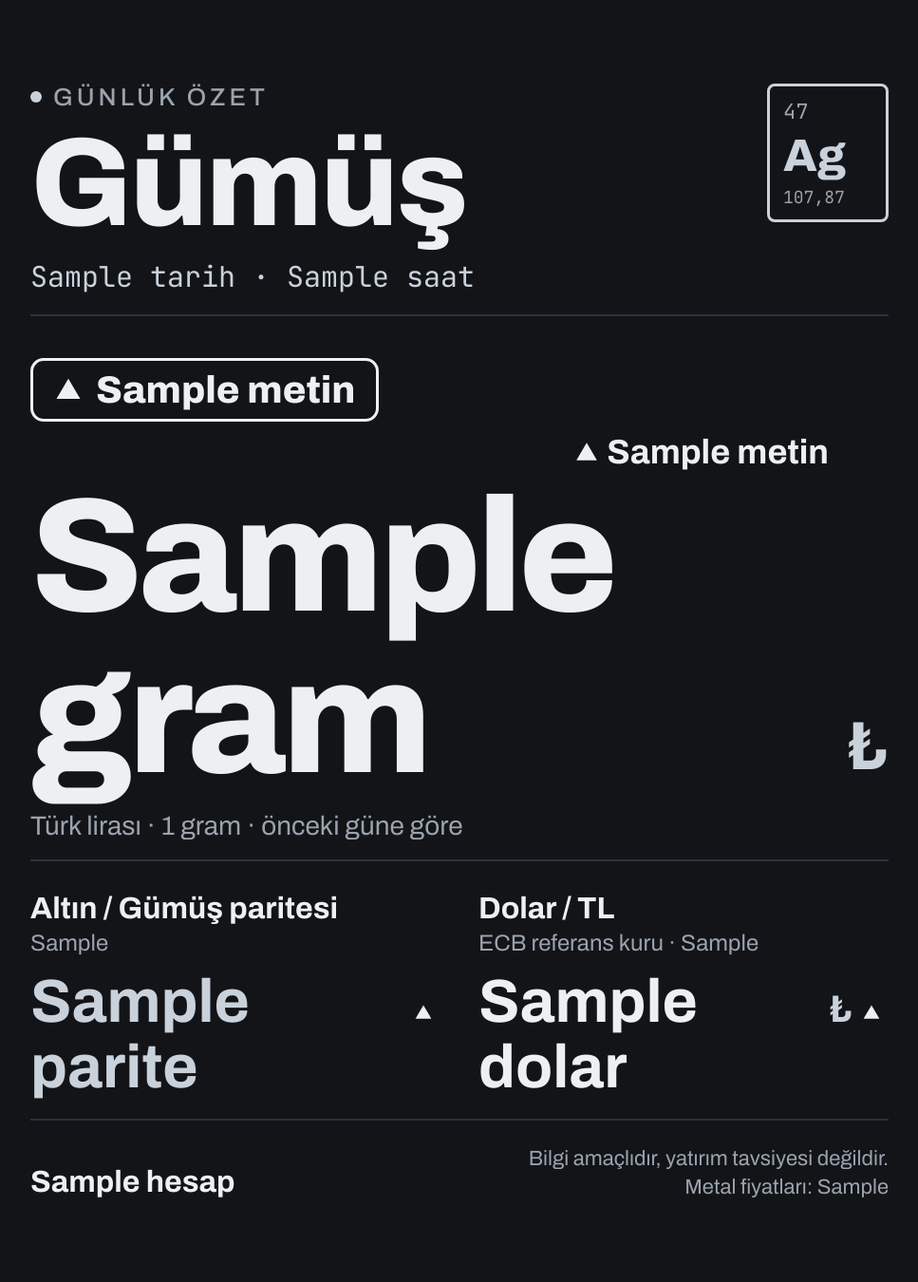
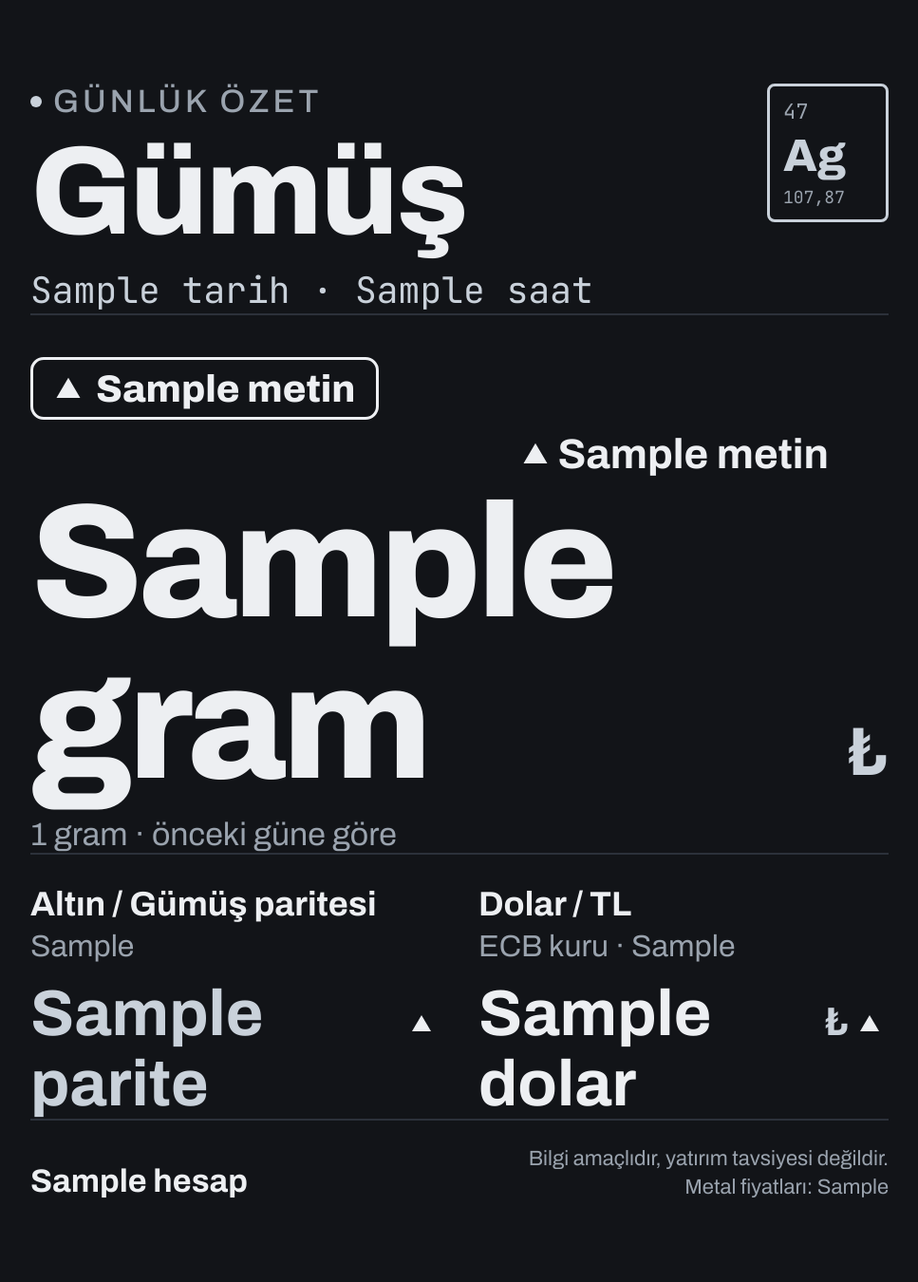
Before and after one commit to ridvancoskun1975-cpu/gumus-bot, a Python web app: template templates/post.html in a window 1280 px wide. Shown: the whole page at 95% size, without its empty margins (56-1023 px from the left). Run offline with Jinja, Linux system fonts and the light colour scheme; the template is opened without the code that fills it: most values are stand-ins (such as "Sample title", 1, 10 or a date in 2020).

Commit message:
Önizleme: sabah Reels'i ve akşam özetinde küçük yazılar büyütüldü (sağ alttaki yasal yazılar hariç)
Rıdvan, 16 Ekim 2026: bazı yazılar telefonda okunmuyor. Akşamda '1 gram · önceki güne göre'
(gorille çakışmasın), iki kartta 'ECB kuru' (tek satıra sığsın). Onay bekliyor.

Co-Authored-By: Claude Opus 5.5 <noreply@anthropic.com>
Claude-Session: https://claude.ai/code/session_01WYqXiEiRnGjnW1rBy1doFN

```diff
--- a/templates/post.html
+++ b/templates/post.html
@@ -10,9 +10,9 @@
   <div class="isik" aria-hidden="true"></div>
   <div class="ust">
     <div class="ust-sol" style="gap: 18px">
-      <div class="etiket" style="gap: 12px; font-size: 26px"><span id="nokta" class="nokta" style="width: 12px; height: 12px"></span><span>GÜNLÜK ÖZET</span></div>
+      <div class="etiket" style="gap: 12px; font-size: 34px"><span id="nokta" class="nokta" style="width: 12px; height: 12px"></span><span>GÜNLÜK ÖZET</span></div>
       <h1 style="font-size: 132px; letter-spacing: -3px">Gümüş</h1>
-      <div class="tarih mono" style="font-size: 30px">{{ tarih }} · {{ saat }}</div>
+      <div class="tarih mono" style="font-size: 38px">{{ tarih }} · {{ saat }}</div>
     </div>
     {{ ag_etiketi(128, 146, '12px 14px', 22, 48, 18) }}
   </div>
@@ -21,41 +21,42 @@
     {#- Goril maskotu (bot/goril.py): yalnız hafta içi akşam özeti ve cumartesi haftalık özet -#}
     {% if maskot %}<div class="maskot" aria-hidden="true" style="position: absolute; right: -14px; bottom: -68px; width: 300px; height: 328px">{% include maskot %}</div>{% endif %}
     {% if buyuk_hareket %}{{ manset(buyuk_hareket, 40, 30) }}{% elif gun_baslik %}{{ gun_basligi(gun_baslik, 38, 26) }}{% else %}
-    <div class="kahraman-baslik" style="font-size: 30px">GRAM GÜMÜŞ</div>
+    <div class="kahraman-baslik" style="font-size: 36px">GRAM GÜMÜŞ</div>
     {% endif %}
     <div class="kahraman-satir" style="gap: 20px">
       <div class="kahraman-sayi-kolon" style="gap: 6px">
-        <span id="fiyat-deg" style="display: inline-flex; transform-origin: 100% 100%">{{ degisim(gram_deg, 36, 26) }}</span>
+        <span id="fiyat-deg" style="display: inline-flex; transform-origin: 100% 100%">{{ degisim(gram_deg, 44, 30) }}</span>
         <span id="fiyat" class="kahraman-sayi sayi" style="font-size: 170px; letter-spacing: -5px"
               data-hedef="{{ gram_sayi }}" data-once="{{ gram_once_sayi }}">{{ gram }}</span>
       </div>
       <span class="kahraman-birim" style="font-size: 72px; padding-bottom: 20px">₺</span>
     </div>
-    <div class="soluk" style="font-size: 28px">{% if gun_baslik and not buyuk_hareket %}Gram gümüş · Türk lirası · önceki güne göre{% else %}Türk lirası · 1 gram · önceki güne göre{% endif %}</div>
+    {#- Kısa tutulur: büyük yazıda sağdaki gorille çakışmasın (₺ işareti zaten fiyatın yanında) -#}
+    <div class="soluk" style="font-size: 34px">{% if gun_baslik and not buyuk_hareket %}Gram gümüş · önceki güne göre{% else %}1 gram · önceki güne göre{% endif %}</div>
   </div>
 
-  <div style="display: grid; grid-template-columns: repeat(2, minmax(0, 1fr)); gap: 40px; border-top: 2px solid var(--cizgi); padding-top: 32px">
+  <div style="display: grid; grid-template-columns: repeat(2, minmax(0, 1fr)); gap: 40px; border-top: 2px solid var(--cizgi); padding-top: 32px; align-items: stretch">
     <div class="satir" style="display: flex; flex-direction: column; gap: 6px">
-      <b style="font-size: 32px">Altın / Gümüş paritesi</b>
-      <span class="soluk" style="font-size: 24px">{{ parite_cumle or "1 ons altın = ? ons gümüş" }}</span>
-      <div style="display: flex; align-items: baseline; gap: 14px; margin-top: 8px">
-        <span class="sayi vurgu" style="font-size: 64px; font-weight: 700">{{ parite }}</span>
-        {{ degisim(parite_deg, 28, 20) }}
+      <b style="font-size: 36px">Altın / Gümüş paritesi</b>
+      <span class="soluk" style="font-size: 32px; line-height: 1.2; text-wrap: balance">{{ parite_cumle or "1 ons altın = ? ons gümüş" }}</span>
+      <div style="display: flex; align-items: baseline; gap: 14px; margin-top: auto; padding-top: 8px">
+        <span class="sayi vurgu" style="font-size: 68px; font-weight: 700">{{ parite }}</span>
+        {{ degisim(parite_deg, 34, 24) }}
       </div>
     </div>
     <div class="satir" style="display: flex; flex-direction: column; gap: 6px">
-      <b style="font-size: 32px">Dolar / TL</b>
-      <span class="soluk" style="font-size: 24px">ECB referans kuru · {{ kur_tarihi }}</span>
-      <div style="display: flex; align-items: baseline; gap: 10px; margin-top: 8px">
-        <span class="sayi" style="font-size: 64px; font-weight: 700">{{ dolar }}</span>
-        <span class="vurgu" style="font-size: 40px; font-weight: 700">₺</span>
-        {{ degisim(dolar_deg, 28, 20) }}
+      <b style="font-size: 36px">Dolar / TL</b>
+      <span class="soluk" style="font-size: 32px; line-height: 1.2; text-wrap: balance">ECB kuru · {{ kur_tarihi }}</span>
+      <div style="display: flex; align-items: baseline; gap: 10px; margin-top: auto; padding-top: 8px">
+        <span class="sayi" style="font-size: 68px; font-weight: 700">{{ dolar }}</span>
+        <span class="vurgu" style="font-size: 42px; font-weight: 700">₺</span>
+        {{ degisim(dolar_deg, 34, 24) }}
       </div>
     </div>
   </div>
 
   <div class="alt" style="border-top: 2px solid var(--cizgi); padding-top: 28px">
-    <b style="font-size: 32px">{{ hesap }}</b>
+    <b style="font-size: 34px">{{ hesap }}</b>
     <div class="alt-sag soluk" style="font-size: 22px">
       <span>Bilgi amaçlıdır, yatırım tavsiyesi değildir.</span>
       <span>Metal fiyatları: {{ kaynak_metal }}</span>
```
Also changed, not shown: templates/reels.html (+9 -9 lines).
